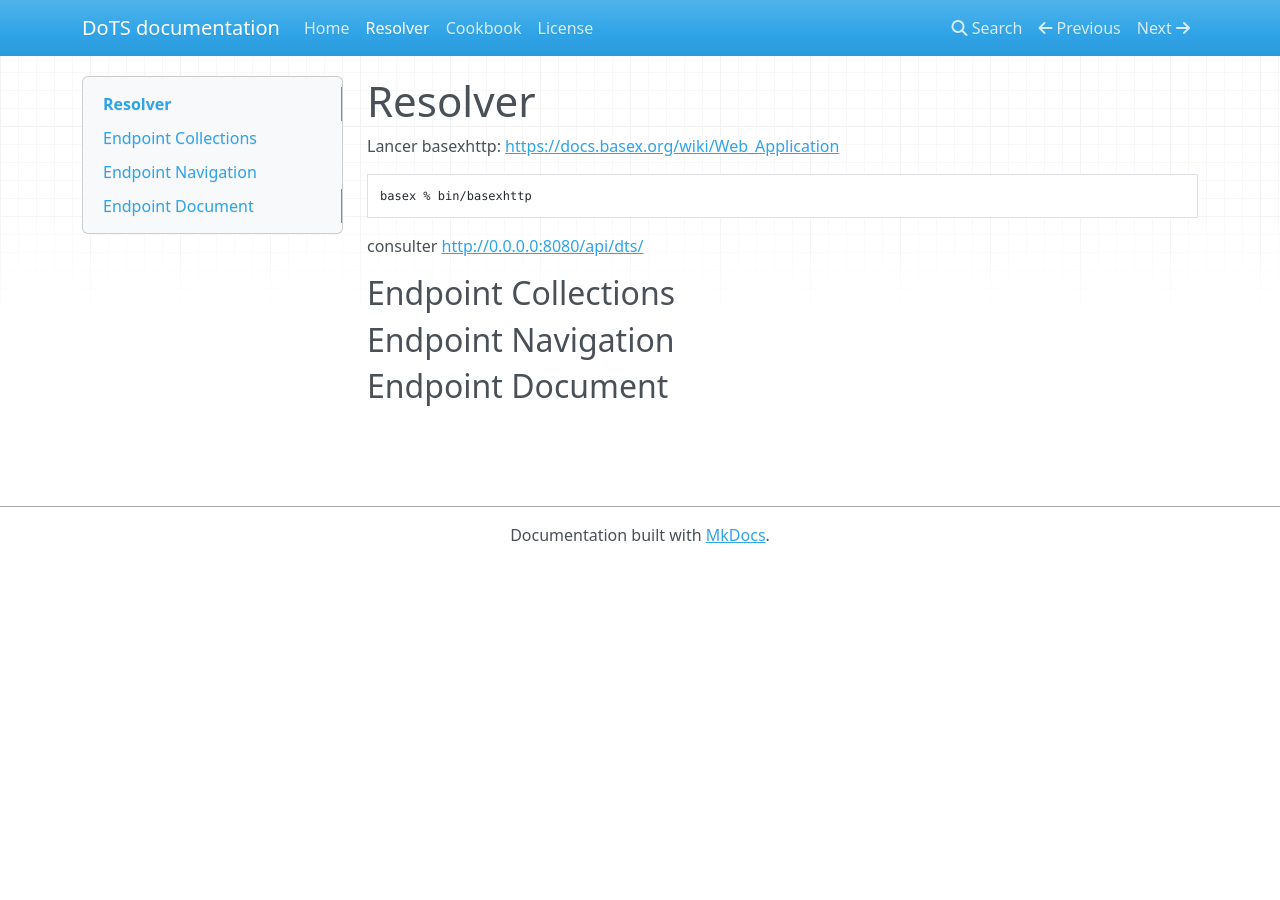
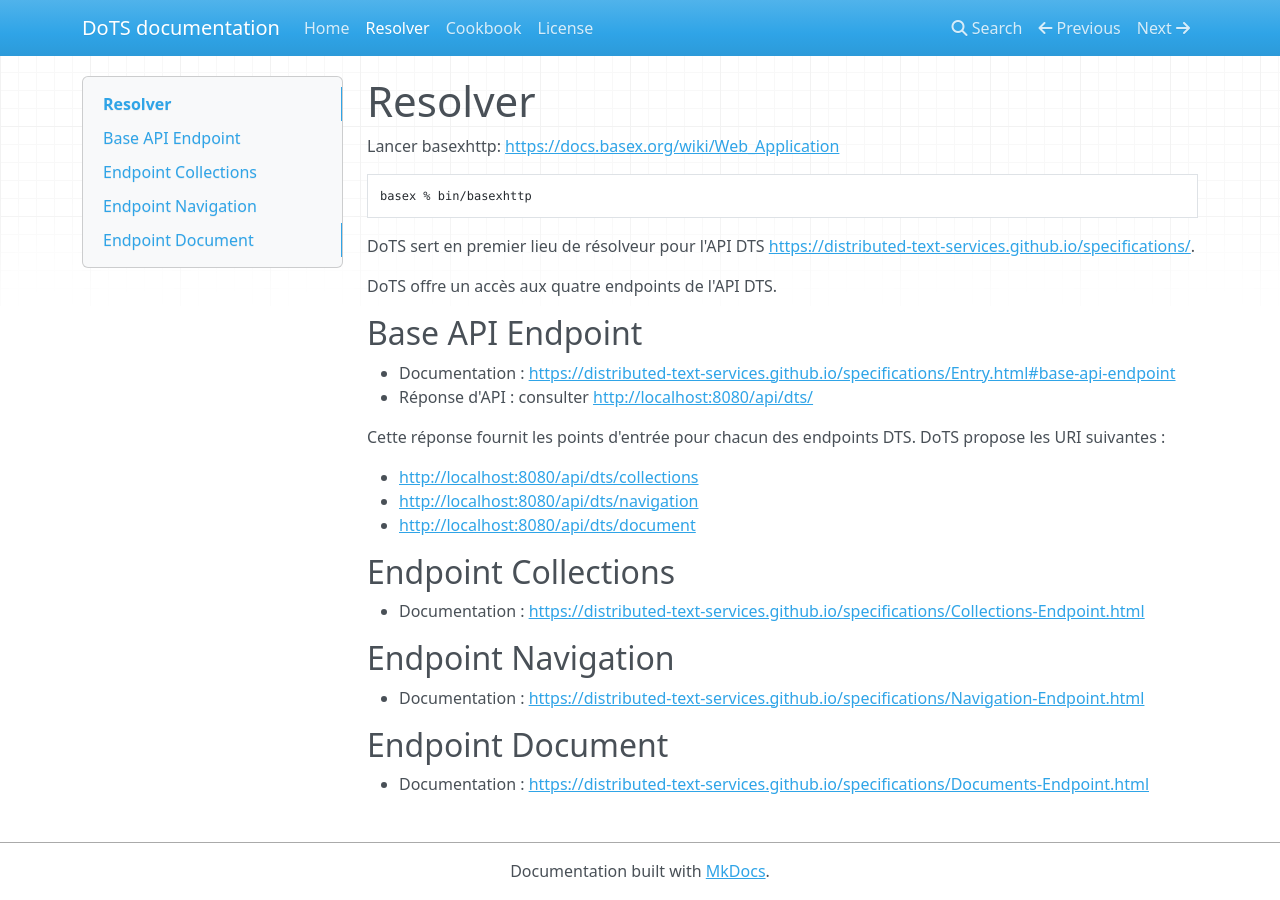
Before and after one commit to emmamorlock/dots_documentation, an MkDocs documentation site: the page built from docs/resolver.md, in a window 1280 px wide. Built offline with MkDocs 1.6.1, drawn with Linux system fonts in a browser that asks for light colours; nearby versions of some CDN libraries.

Commit message:
débute la rédaction de resolver.md

````diff
--- a/docs/resolver.md
+++ b/docs/resolver.md
@@ -6,10 +6,29 @@
 basex % bin/basexhttp
 ```
 
-consulter [http://0.0.0.0:8080/api/dts/](http://0.0.0.0:8080/api/dts/)
+DoTS sert en premier lieu de résolveur pour l'API DTS [https://distributed-text-services.github.io/specifications/](https://distributed-text-services.github.io/specifications/).
+
+DoTS offre un accès aux quatre endpoints de l'API DTS.
+
+## Base API Endpoint
+
+- Documentation : [https://distributed-text-services.github.io/specifications/Entry.html#base-api-endpoint](https://distributed-text-services.github.io/specifications/Entry.html#base-api-endpoint)
+- Réponse d'API : consulter [http://localhost:8080/api/dts/](http://localhost:8080/api/dts/)
+
+Cette réponse fournit les points d'entrée pour chacun des endpoints DTS. DoTS propose les URI suivantes :
+
+- [http://localhost:8080/api/dts/collections](http://localhost:8080/api/dts/collections)
+- [http://localhost:8080/api/dts/navigation](http://localhost:8080/api/dts/navigation)
+- [http://localhost:8080/api/dts/document](http://localhost:8080/api/dts/document)
 
 ## Endpoint **Collections**
 
+- Documentation : [https://distributed-text-services.github.io/specifications/Collections-Endpoint.html](https://distributed-text-services.github.io/specifications/Collections-Endpoint.html)
+
 ## Endpoint **Navigation**
 
+- Documentation : [https://distributed-text-services.github.io/specifications/Navigation-Endpoint.html](https://distributed-text-services.github.io/specifications/Navigation-Endpoint.html)
+
 ## Endpoint **Document**
+
+- Documentation : [https://distributed-text-services.github.io/specifications/Documents-Endpoint.html](https://distributed-text-services.github.io/specifications/Documents-Endpoint.html)
````
